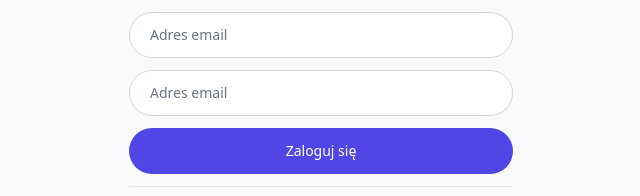
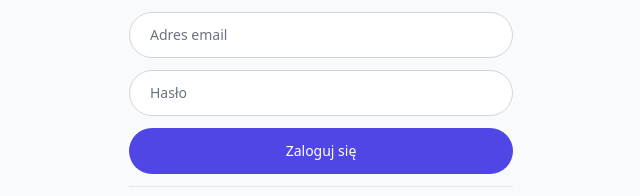
Before and after one commit to patimio66/radesadmin, a plain HTML site: page index.html in a window 1280 px wide. Shown: the part 475-671 px from the top of the page, 319-959 px from the left. Drawn offline with nearby package versions, Linux system fonts and the light colour scheme.

Commit message:
Update index.html

```diff
--- a/index.html
+++ b/index.html
@@ -33,7 +33,7 @@
                     <label for="password-address" class="sr-only">Hasło</label>
                     <input id="password-address" name="password" type="password" autocomplete="password" required
                         class="appearance-none rounded-full relative block w-full px-5 py-3 border border-gray-300 placeholder-gray-500 text-gray-900 focus:outline-none focus:ring-indigo-500 focus:border-indigo-500 focus:z-10 sm:text-sm"
-                        placeholder="Adres email">
+                        placeholder="Hasło">
                 </div>
                 <div>
                     <button type="submit"
```
